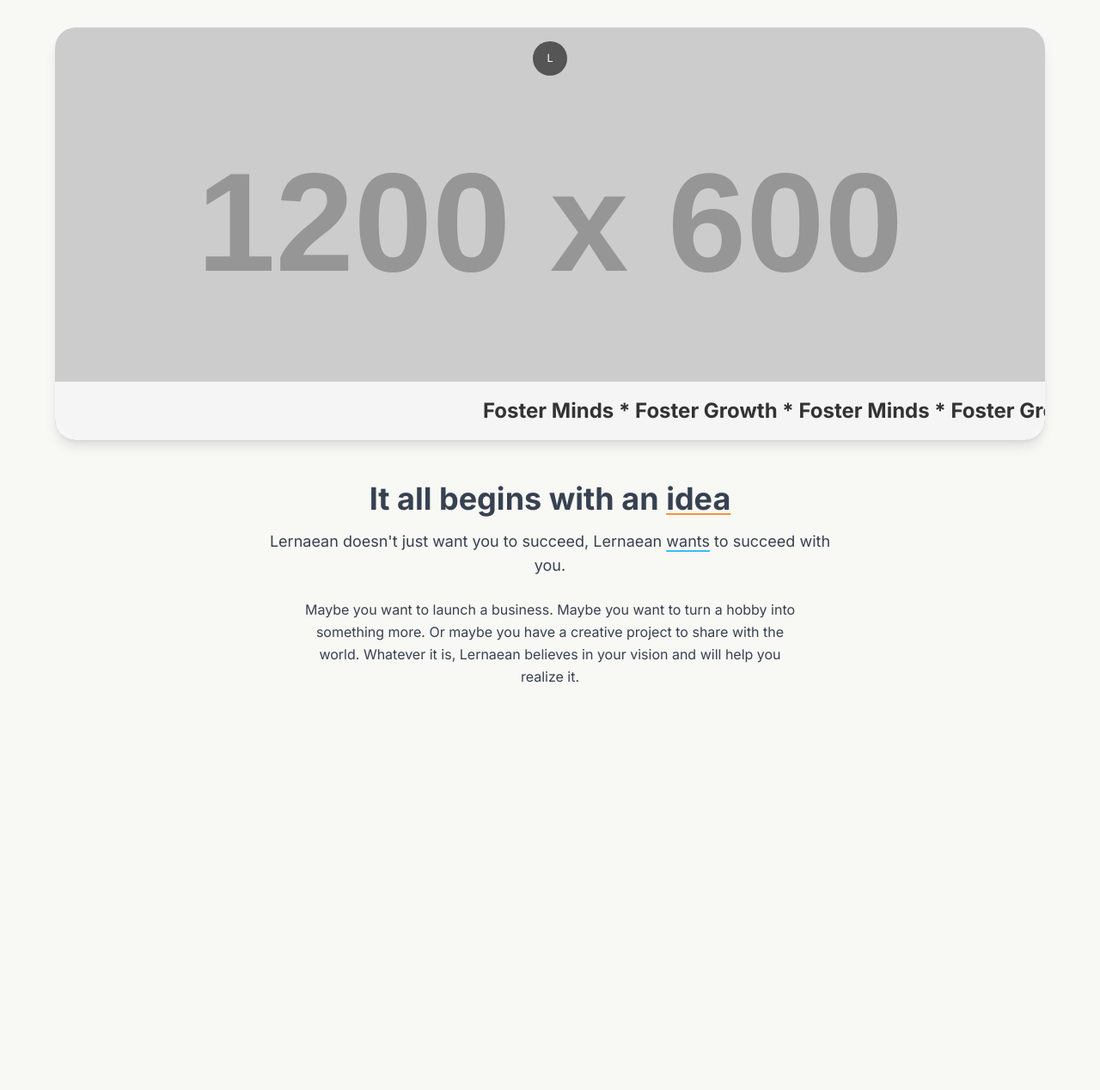
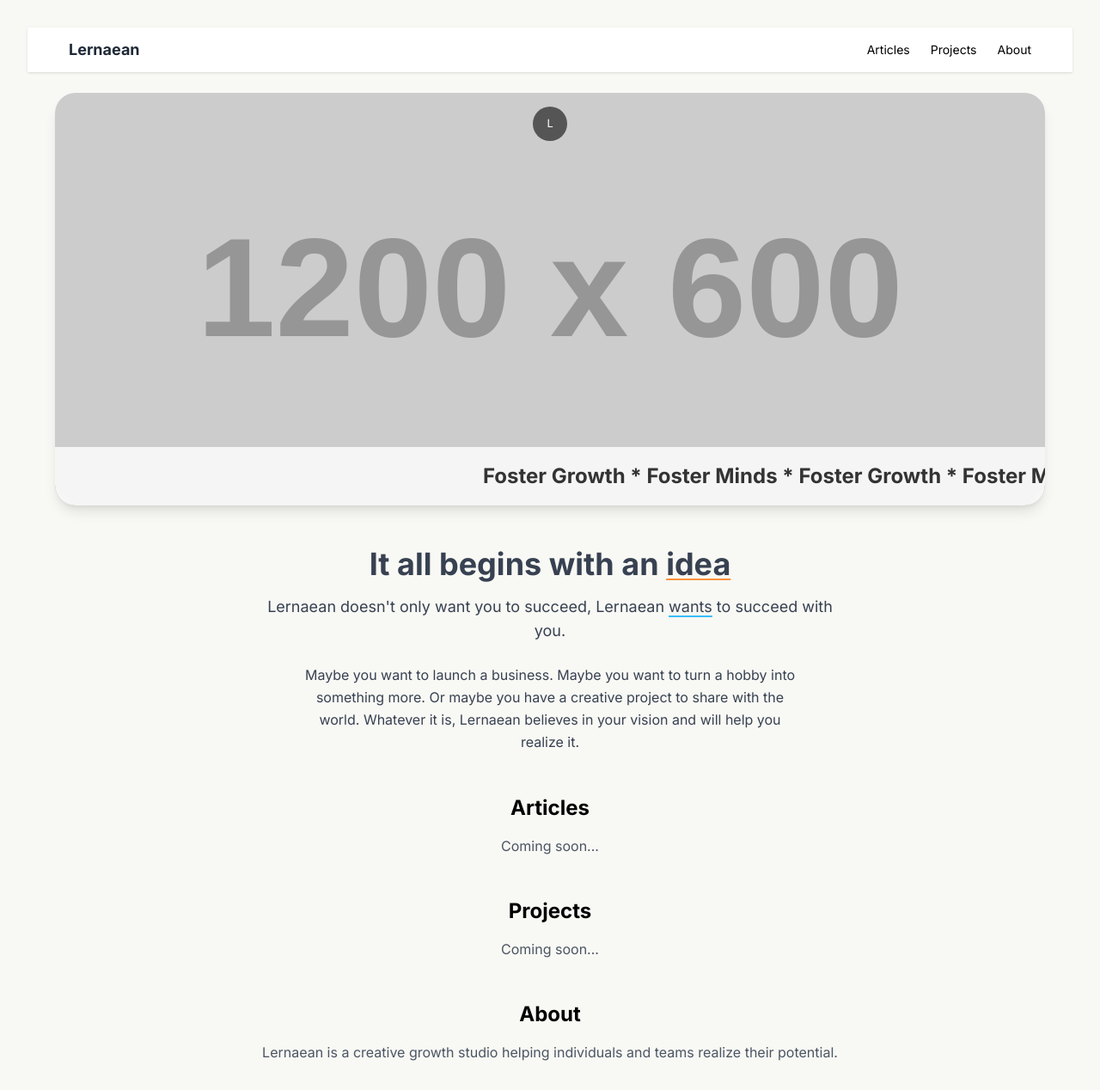
Before and after one commit to ToreGore/ToreGore.github.io, a plain HTML site: page index.html in a window 1280 px wide. Shown: the whole page at 86% size. Before the commit the page ends 832 px from the top, so only its background shows below. Drawn offline with nearby package versions, Linux system fonts and the light colour scheme; placeholder pictures from the web are drawn by us.

Commit message:
Updated index.html

```diff
--- a/index.html
+++ b/index.html
@@ -9,19 +9,29 @@
   <link rel="stylesheet" href="styles.css" />
 </head>
 <body class="flex flex-col items-center min-h-screen p-4 md:p-8">
+  <nav class="w-full bg-white shadow mb-6">
+    <div class="max-w-6xl mx-auto flex justify-between items-center px-4 py-3">
+      <span class="text-lg font-bold text-gray-800">Lernaean</span>
+      <ul class="flex space-x-6 text-sm">
+        <li><a href="#articles" class="hover:text-orange-500">Articles</a></li>
+        <li><a href="#projects" class="hover:text-orange-500">Projects</a></li>
+        <li><a href="#about" class="hover:text-orange-500">About</a></li>
+      </ul>
+    </div>
+  </nav>
+
   <div class="w-full max-w-6xl mx-auto">
     <section
       class="hero-section mb-12 shadow-lg"
       style="background-image: url('https://placehold.co/1200x600/e29b0a/333333?text=Grain+Field+Background');"
       aria-labelledby="hero-heading">
-
       <div class="logo-placeholder">
         <span>L</span>
       </div>
 
       <div class="moving-banner-container">
         <div class="moving-banner-text">
-          Foster Minds * Foster Growth * Foster Minds * Foster Growth * Foster Minds * Foster Growth * Foster Minds * Foster Growth *
+          Foster Growth * Foster Minds * Foster Growth * Foster Minds * Foster Growth * Foster Minds * Foster Growth * Foster Minds *
         </div>
       </div>
     </section>
@@ -31,12 +41,27 @@
         It all begins with an <span class="underline decoration-orange-400 decoration-2 underline-offset-4">idea</span>
       </h2>
       <p class="mb-6 max-w-2xl mx-auto text-lg">
-        Lernaean doesn't just want you to succeed, Lernaean <span class="underline decoration-sky-400 decoration-2 underline-offset-4">wants</span> to succeed with you.
+        Lernaean doesn't only want you to succeed, Lernaean <span class="underline decoration-sky-400 decoration-2 underline-offset-4">wants</span> to succeed with you.
       </p>
       <p class="max-w-xl mx-auto text-base leading-relaxed">
         Maybe you want to launch a business. Maybe you want to turn a hobby into something more. Or maybe you have a creative project to share with the world. Whatever it is, Lernaean believes in your vision and will help you realize it.
       </p>
     </section>
+
+    <section id="articles" class="mt-12 text-center">
+      <h3 class="text-2xl font-semibold mb-4">Articles</h3>
+      <p class="text-gray-600">Coming soon...</p>
+    </section>
+
+    <section id="projects" class="mt-12 text-center">
+      <h3 class="text-2xl font-semibold mb-4">Projects</h3>
+      <p class="text-gray-600">Coming soon...</p>
+    </section>
+
+    <section id="about" class="mt-12 text-center">
+      <h3 class="text-2xl font-semibold mb-4">About</h3>
+      <p class="text-gray-600">Lernaean is a creative growth studio helping individuals and teams realize their potential.</p>
+    </section>
   </div>
 </body>
 </html>
```
